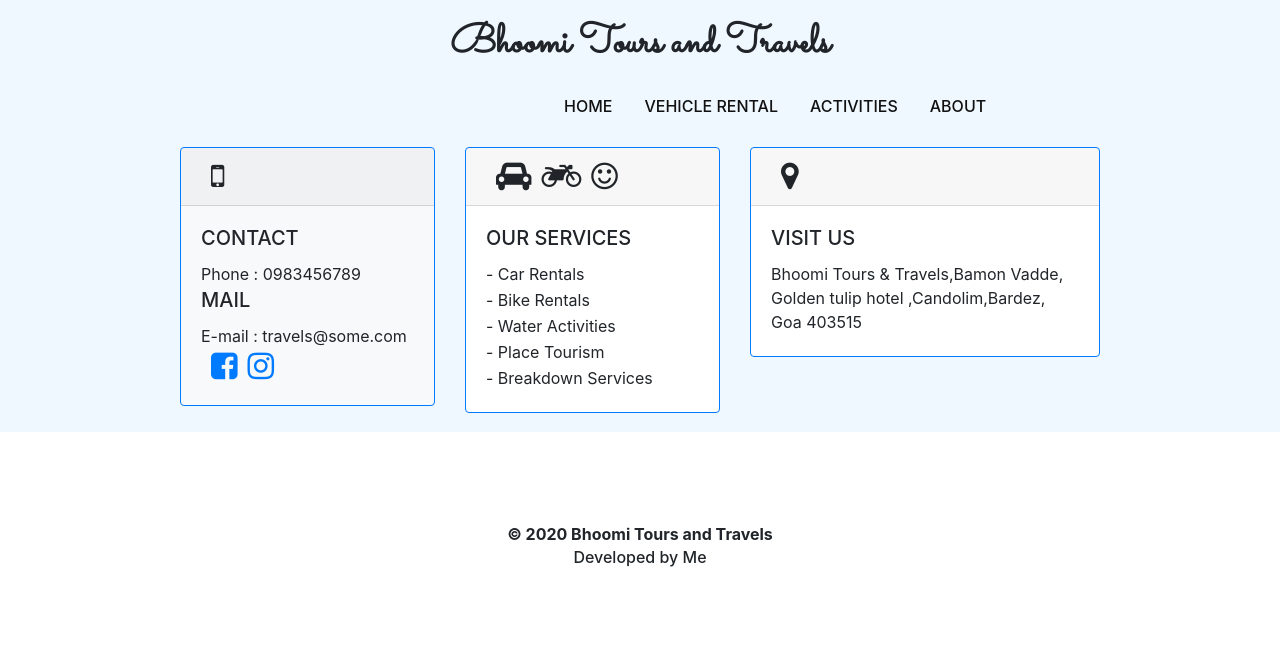
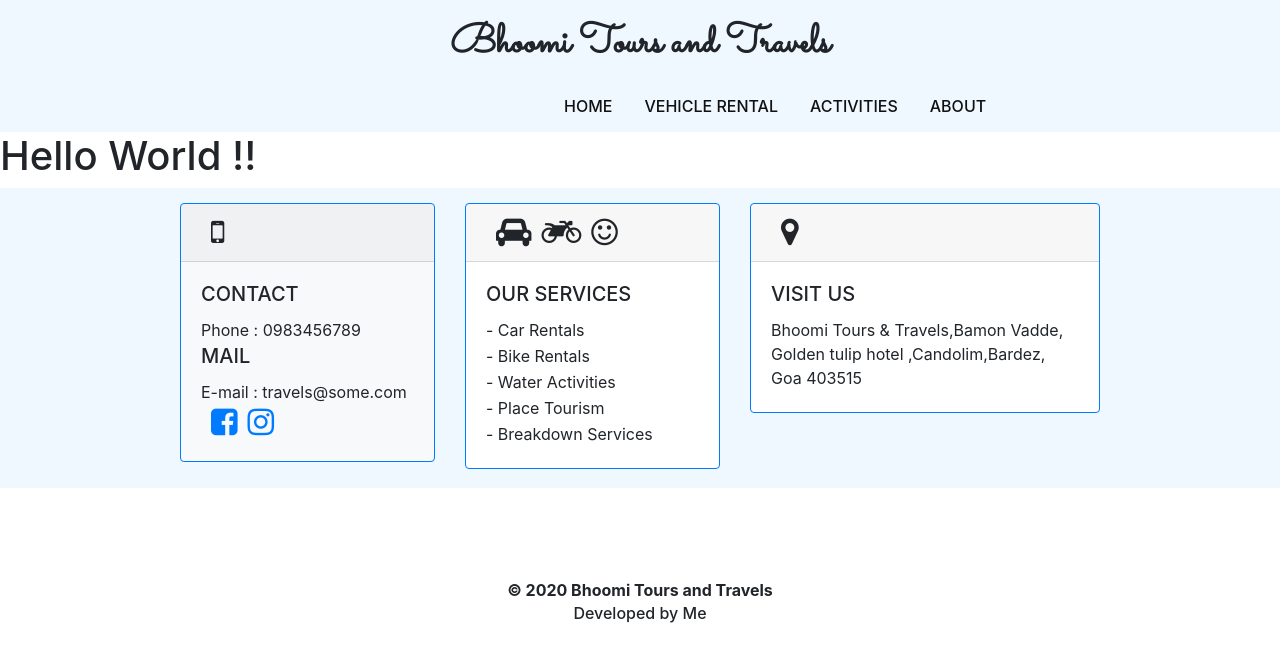
Before and after one commit to jeet-mahesh-shirodkar/btts, a React (Create React App) app: page /activities in a window 1280 px wide. Shown: the top 662 px of the page. Built offline with nearby package versions, Linux system fonts and the light colour scheme.

Commit message:
Acitities

```diff
--- a/src/App.js
+++ b/src/App.js
@@ -5,6 +5,7 @@ import Showcase from './Components/Showcase/showcase';
 import BeachComp from './Components/Beach/beach';
 import Footer from './Components/Footer/footer';
 import Vehicle from './Components/Vehicle/vehicleRental';
+import {Activities} from './Components/Activities/activities';
 
 
 function App() {
@@ -15,6 +16,7 @@ function App() {
       {/* <BeachComp/>  */}
       {/* <Showcase/> */}
       {/* <Vehicle/> */}
+      <Activities/>
       <Footer/>
       <div className="footerText"></div>
       <div className="footerText"><p>© 2020 Bhoomi Tours and Travels</p><h6>Developed by Me</h6></div>
--- /dev/null
+++ b/src/Components/Activities/activities.js
@@ -0,0 +1,9 @@
+import React from 'react';
+
+export const Activities = () => {
+        return (
+        <React.Fragment>
+            <h1>Hello World !!</h1>
+        </React.Fragment>
+        );
+}
```
